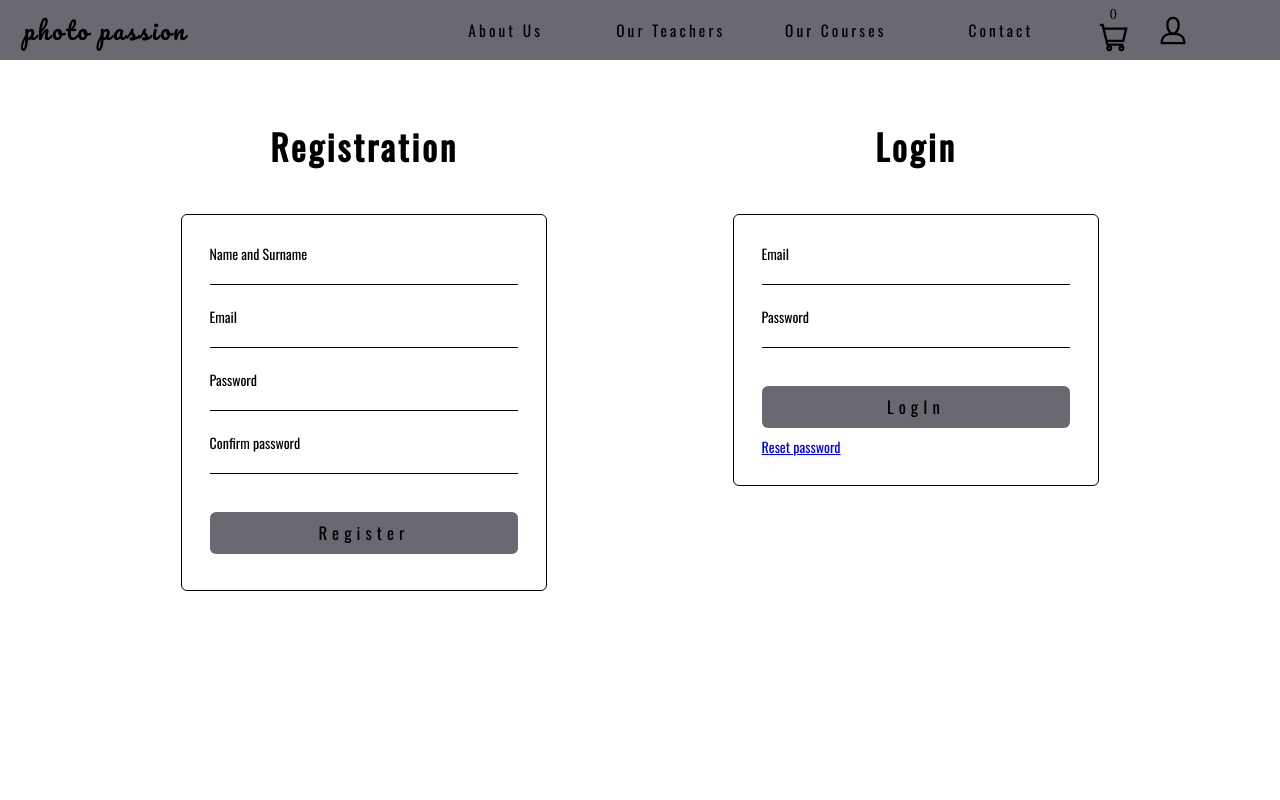
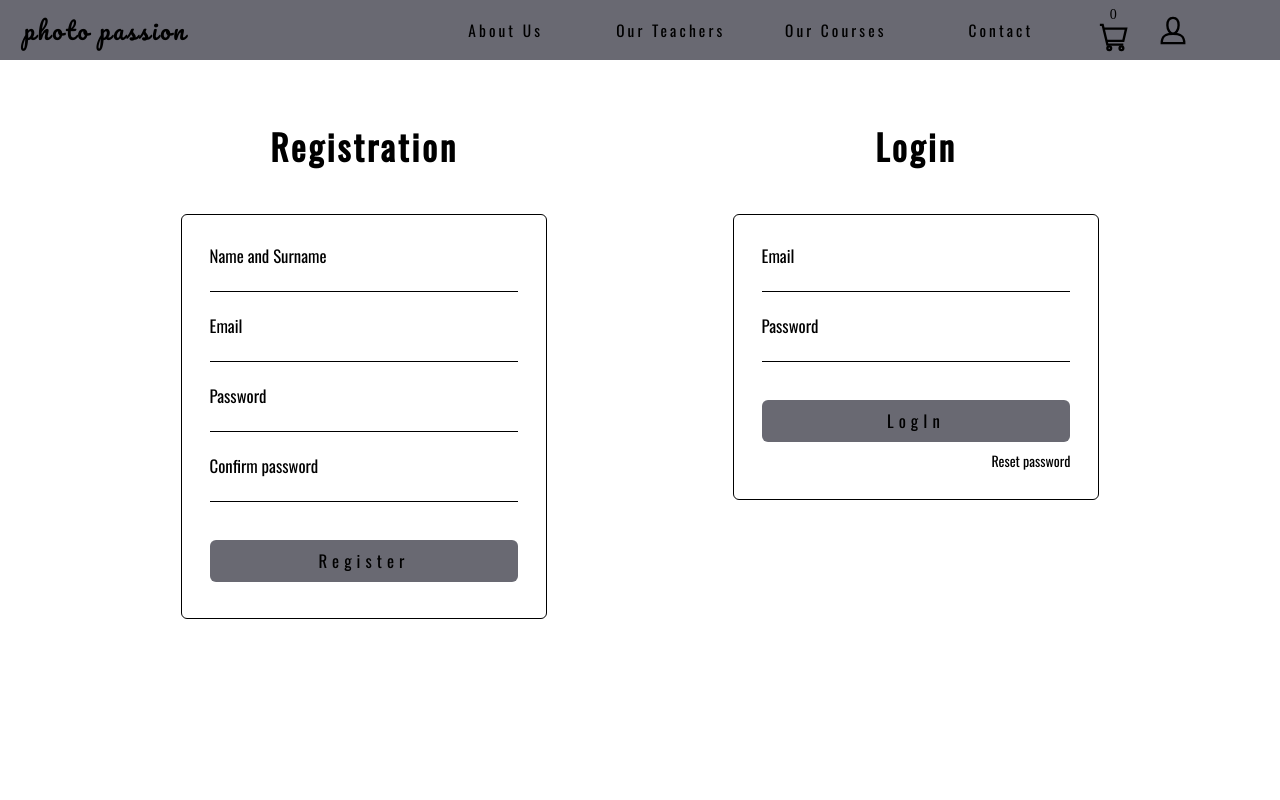
Before and after one commit to Wiolinek/photo-courses, a React (Create React App) app: page /login in a window 1280 px wide. Shown: the top 800 px of the page. Built offline with nearby package versions, Linux system fonts and the light colour scheme; no server answers; a web font is replaced by a local one.

Commit message:
small style changes

```diff
--- a/src/styles/logIn.css
+++ b/src/styles/logIn.css
@@ -32,6 +32,16 @@
     margin-bottom: 1.5em;
 }
 
+.login__form label {
+    font-size: 1.2em;
+}
+
+.login__form a {
+    text-align: end;
+    text-decoration: none;
+    color: black;
+}
+
 .login__btn {
     display: flex;
     align-items: center;
--- a/src/styles/main.css
+++ b/src/styles/main.css
@@ -88,7 +88,6 @@
 }
 
 .main__instructors {
-    min-height: 70vh;
     width: 80%;
     grid-column: 1 / -1;
     grid-row: 4 / 5;
@@ -152,7 +151,6 @@
 }
 
 .main__students {
-    min-height: 80vh;
     grid-column: 1 / -1;
     grid-row: 5 / 6;
     width: 80%;
@@ -191,7 +189,6 @@
     color: black;
     text-shadow: 7px 7px 20px rgb(207, 205, 205);
 }
-
 
 @media (max-width: 1450px) {
     .main__instructor-testimonial {
--- a/src/styles/our-courses-filters.css
+++ b/src/styles/our-courses-filters.css
@@ -22,3 +22,7 @@
     font-size: 1.2em;
     font-family: 'Dosis', sans-serif;
 }
+
+.courses__filters svg {
+    margin: .7em;
+}
--- a/src/styles/our-courses.css
+++ b/src/styles/our-courses.css
@@ -88,7 +88,6 @@
         grid-template-columns: repeat(auto-fill, minmax(300px, .35fr));
         grid-auto-rows: 440px;
     }
-
 }
 
 @media (max-width: 1160px) {
```
Also changed, not shown: src/styles/course.css (line endings or trailing spaces).
